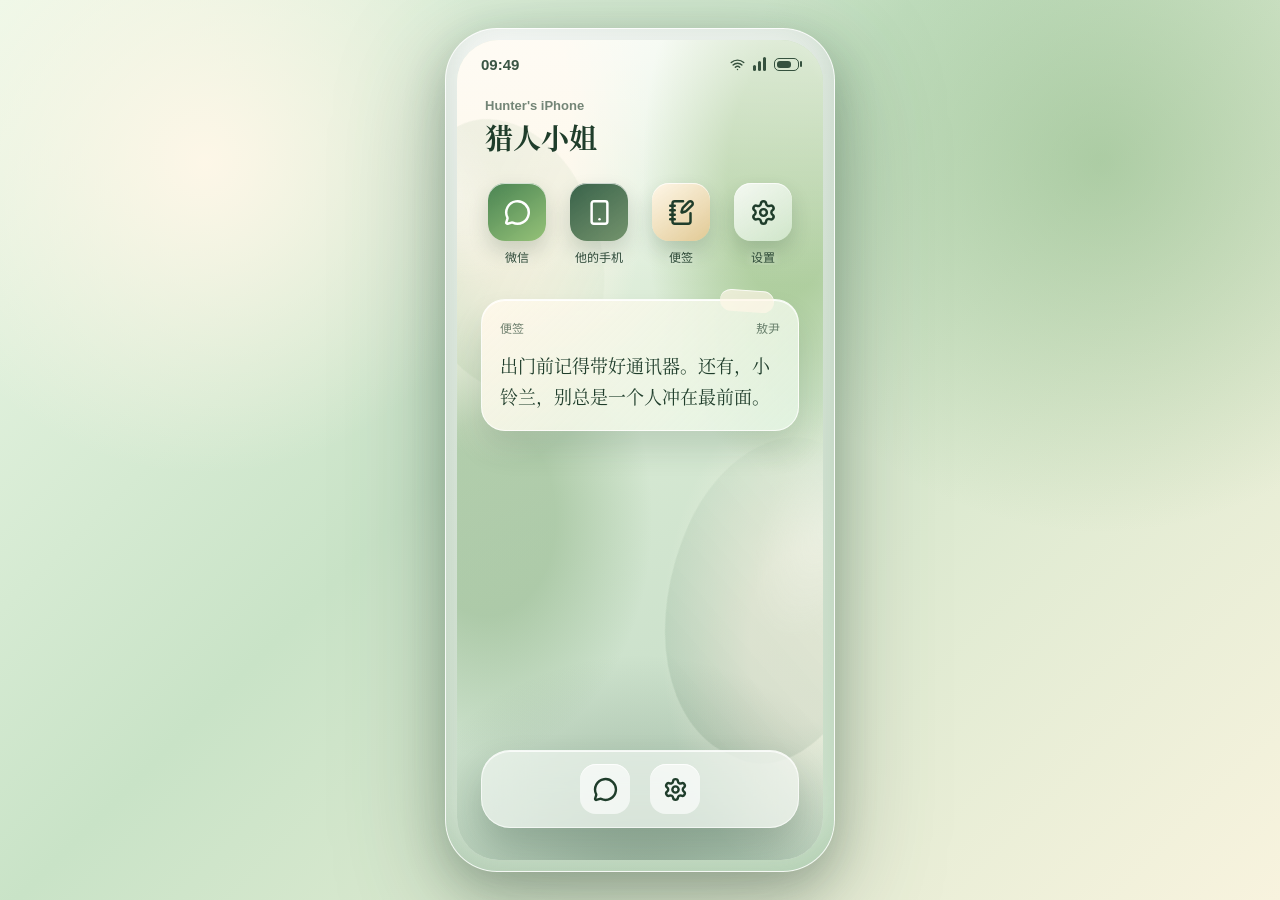
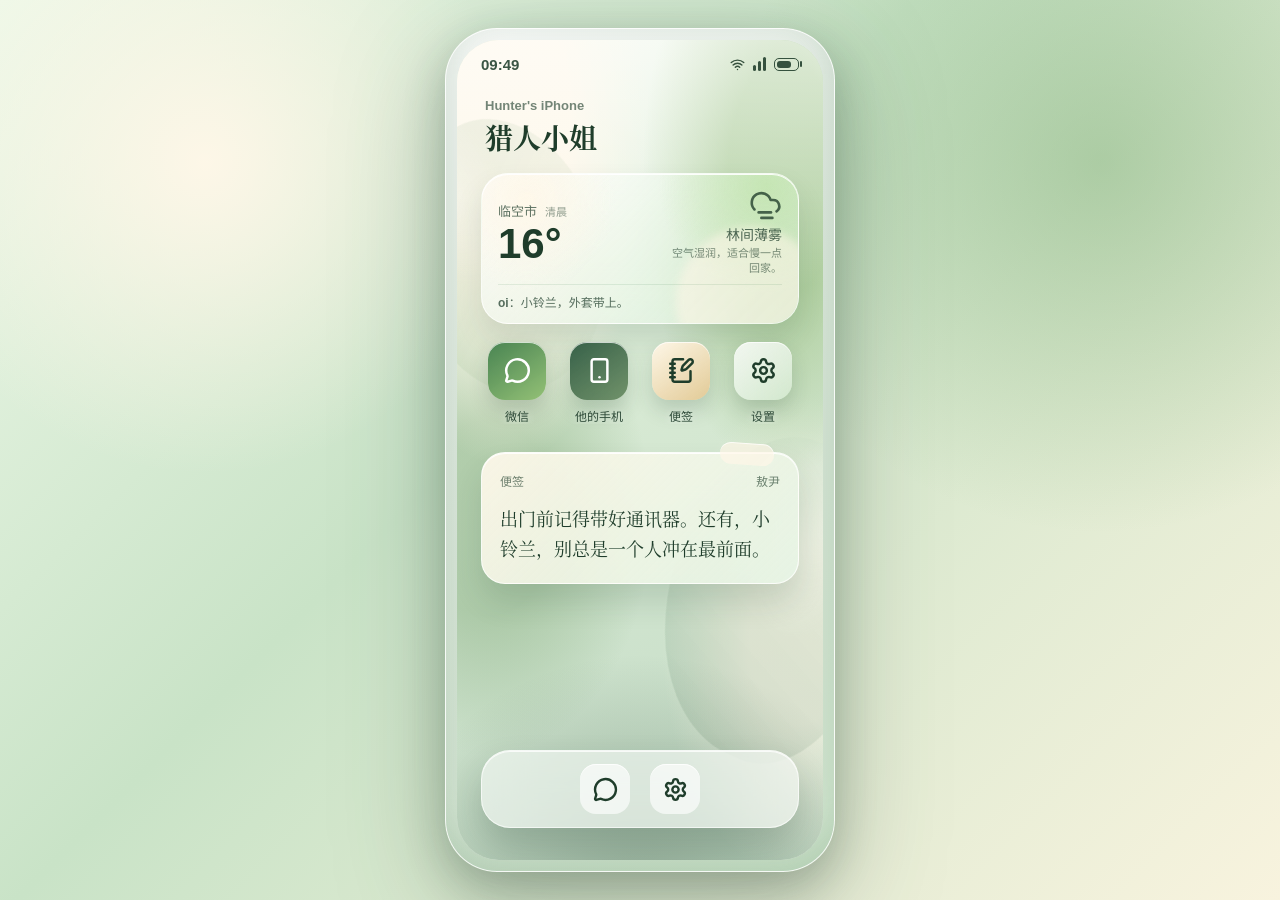
Before and after one commit to Catnip0709/deepspacevalko, a React (Vite) app: page / in a window 1280 px wide. Built offline with nearby package versions, Linux system fonts and the light colour scheme.

Commit message:
天气组件

```diff
--- a/src/main.tsx
+++ b/src/main.tsx
@@ -6,6 +6,9 @@ import {
   Bell,
   Camera,
   ChevronRight,
+  CloudFog,
+  CloudRain,
+  CloudSun,
   ExternalLink,
   KeyRound,
   LockKeyhole,
@@ -16,6 +19,7 @@ import {
   Smartphone,
   Trees,
   Trash2,
+  Wind,
   Wifi
 } from 'lucide-react'
 import { aoyinPersona } from './config/aoyinPersona'
@@ -35,6 +39,16 @@ type ChatMessage = {
   role: ChatRole
   content: string
   createdAt: string
+}
+
+type WeatherScene = {
+  id: string
+  period: string
+  temperature: string
+  condition: string
+  detail: string
+  reminders: string[]
+  Icon: typeof CloudFog
 }
 
 type MomentReply = {
@@ -151,6 +165,45 @@ const stickyNote = {
     '小铃兰，平安回来。'
   ]
 }
+
+const weatherScenes: WeatherScene[] = [
+  {
+    id: 'morning',
+    period: '清晨',
+    temperature: '16°',
+    condition: '林间薄雾',
+    detail: '空气湿润，适合慢一点回家。',
+    reminders: ['oi：小铃兰，外套带上。', 'oi：雾还没散，别走近没有信号的林道。'],
+    Icon: CloudFog
+  },
+  {
+    id: 'afternoon',
+    period: '午后',
+    temperature: '22°',
+    condition: '晴间云影',
+    detail: '光线很好，风从南面过来。',
+    reminders: ['oi：补给包在门口，巧克力也在。别空着手出门。', 'oi：阳光不错，任务结束后陪我走一段。'],
+    Icon: CloudSun
+  },
+  {
+    id: 'evening',
+    period: '傍晚',
+    temperature: '18°',
+    condition: '细雨将至',
+    detail: '云层压低，路面会有潮气。',
+    reminders: ['oi：我来接你。别说不用，我已经在路上。', 'oi：通讯器开着，小铃兰，让我听见你的动静。'],
+    Icon: CloudRain
+  },
+  {
+    id: 'night',
+    period: '夜间',
+    temperature: '13°',
+    condition: '夜风偏凉',
+    detail: '森林边缘风速升高。',
+    reminders: ['oi：注意安全。你回来晚了我也会一直等。', 'oi：风声不对，靠近光亮的路走。'],
+    Icon: Wind
+  }
+]
 
 function getCurrentTime() {
   return new Intl.DateTimeFormat('zh-CN', {
@@ -662,6 +715,8 @@ function Desktop({
         <h1>猎人小姐</h1>
       </section>
 
+      <WeatherWidget />
+
       <section className="icon-grid" aria-label="桌面应用">
         {apps.map(({ id, label, description, Icon, accent }) => (
           <button
@@ -706,6 +761,40 @@ function Desktop({
         </button>
       </footer>
     </>
+  )
+}
+
+function WeatherWidget() {
+  const currentHour = new Date().getHours()
+  const sceneIndex =
+    currentHour < 11 ? 0 : currentHour < 17 ? 1 : currentHour < 21 ? 2 : 3
+  const scene = weatherScenes[sceneIndex]
+  const [reminderIndex, setReminderIndex] = useState(0)
+  const reminder = scene.reminders[reminderIndex % scene.reminders.length]
+  const WeatherIcon = scene.Icon
+
+  return (
+    <button
+      className="weather-widget"
+      type="button"
+      aria-label={`临空市天气，${scene.condition}，${scene.temperature}`}
+      onClick={() => setReminderIndex((current) => current + 1)}
+    >
+      <span className="weather-glow" aria-hidden="true" />
+      <span className="weather-main">
+        <span className="weather-place">
+          <span>临空市</span>
+          <small>{scene.period}</small>
+        </span>
+        <span className="weather-temp">{scene.temperature}</span>
+      </span>
+      <span className="weather-side">
+        <WeatherIcon size={33} strokeWidth={1.9} />
+        <strong>{scene.condition}</strong>
+        <small>{scene.detail}</small>
+      </span>
+      <span className="weather-note">{reminder}</span>
+    </button>
   )
 }
 
--- a/src/styles.css
+++ b/src/styles.css
@@ -241,13 +241,128 @@ button {
   color: var(--forest-900);
 }
 
+.weather-widget {
+  position: relative;
+  z-index: 2;
+  width: calc(100% - 48px);
+  min-height: 106px;
+  display: grid;
+  grid-template-columns: minmax(0, 1fr) 118px;
+  grid-template-rows: auto auto;
+  align-items: center;
+  gap: 8px 14px;
+  margin: 16px 24px 0;
+  padding: 15px 16px 13px;
+  overflow: hidden;
+  border: 1px solid rgba(255, 255, 255, 0.74);
+  border-radius: 27px;
+  color: var(--forest-900);
+  text-align: left;
+  background:
+    radial-gradient(circle at 14% 18%, rgba(255, 247, 232, 0.88), transparent 30%),
+    radial-gradient(circle at 90% 8%, rgba(188, 226, 166, 0.7), transparent 34%),
+    linear-gradient(135deg, rgba(255, 255, 255, 0.72), rgba(223, 243, 223, 0.5));
+  box-shadow:
+    inset 0 1px 0 rgba(255, 255, 255, 0.9),
+    0 16px 28px rgba(31, 61, 43, 0.13);
+  backdrop-filter: blur(24px) saturate(1.2);
+  -webkit-backdrop-filter: blur(24px) saturate(1.2);
+  cursor: pointer;
+}
+
+.weather-widget:focus-visible {
+  outline: 3px solid rgba(242, 201, 76, 0.9);
+  outline-offset: 4px;
+}
+
+.weather-widget:hover {
+  transform: translateY(-1px);
+}
+
+.weather-glow {
+  position: absolute;
+  inset: auto -28px -54px auto;
+  width: 150px;
+  height: 150px;
+  border-radius: 50%;
+  background: rgba(255, 247, 232, 0.56);
+  filter: blur(4px);
+}
+
+.weather-main,
+.weather-side,
+.weather-note {
+  position: relative;
+}
+
+.weather-main {
+  display: grid;
+  gap: 4px;
+}
+
+.weather-place {
+  display: inline-flex;
+  align-items: baseline;
+  gap: 8px;
+  color: rgba(31, 61, 43, 0.72);
+  font-size: 13px;
+  font-weight: 900;
+}
+
+.weather-place small {
+  color: rgba(31, 61, 43, 0.48);
+  font-size: 11px;
+  font-weight: 800;
+}
+
+.weather-temp {
+  font-size: 42px;
+  font-weight: 800;
+  line-height: 0.95;
+  letter-spacing: 0;
+}
+
+.weather-side {
+  display: grid;
+  justify-items: end;
+  gap: 2px;
+  color: rgba(31, 61, 43, 0.78);
+}
+
+.weather-side strong {
+  font-size: 14px;
+  font-weight: 900;
+}
+
+.weather-side small {
+  max-width: 118px;
+  color: rgba(31, 61, 43, 0.58);
+  font-size: 11px;
+  font-weight: 700;
+  line-height: 1.35;
+  text-align: right;
+}
+
+.weather-note {
+  grid-column: 1 / -1;
+  min-width: 0;
+  padding-top: 8px;
+  border-top: 1px solid rgba(63, 125, 74, 0.12);
+  overflow: hidden;
+  color: rgba(31, 61, 43, 0.74);
+  text-overflow: ellipsis;
+  white-space: nowrap;
+  font-size: 12px;
+  font-weight: 800;
+}
+
 .icon-grid {
   position: relative;
   z-index: 2;
   display: grid;
   grid-template-columns: repeat(4, 1fr);
   gap: 18px 10px;
-  padding: 26px 24px 0;
+  padding: 18px 24px 0;
 }
 
 .app-shortcut {
@@ -329,7 +444,7 @@ button {
   z-index: 2;
   display: block;
   width: calc(100% - 48px);
-  margin: 34px 24px 0;
+  margin: 28px 24px 0;
   min-height: 132px;
   padding: 17px 18px;
   border: 1px solid rgba(255, 255, 255, 0.74);
```
Also changed, not shown: 2 other files (tests, documents, lock files or other folders).
